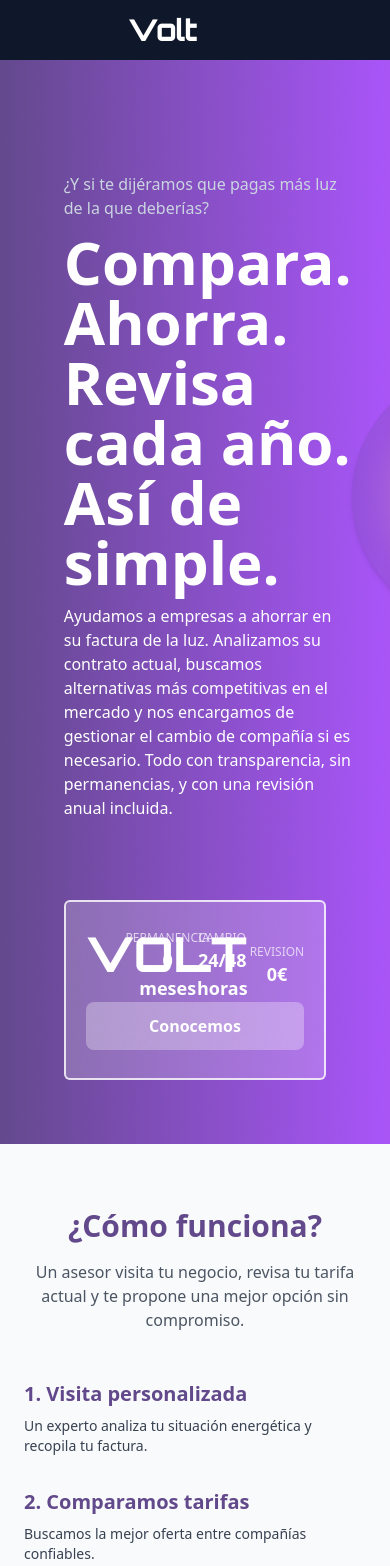
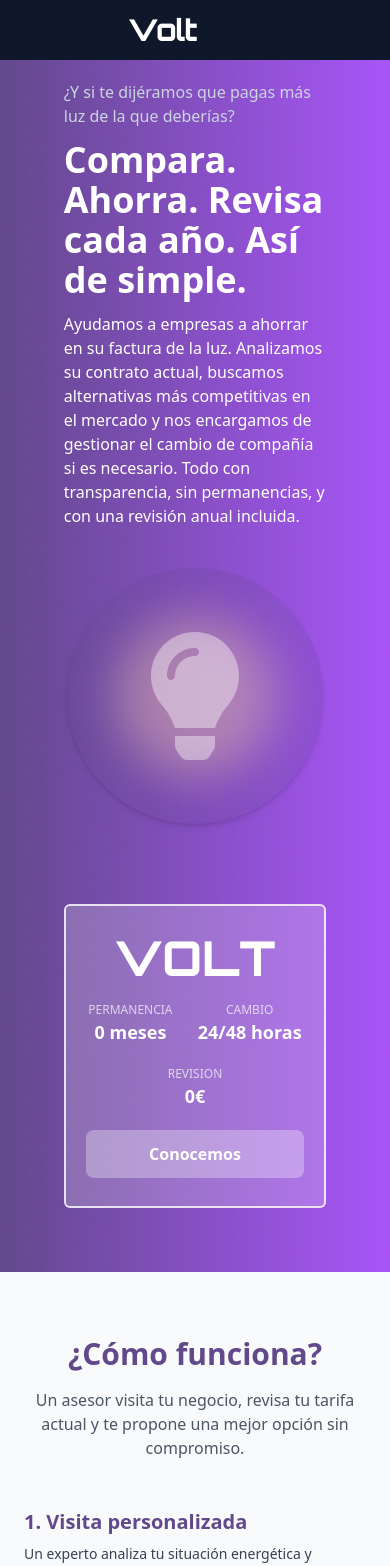
Before and after one commit to probablynotannie/volt, a React (Vite) app: page / in a window 390 px wide. Shown: the top 1566 px of the page. Built offline with nearby package versions, Linux system fonts and the light colour scheme.

Commit message:
arreglado version movil landingpage

```diff
--- a/src/componentes/Landing.jsx
+++ b/src/componentes/Landing.jsx
@@ -23,7 +23,7 @@
           </div>
         </section>
         <section
-          className="relative group bg-gradient-to-r from-primary via-purple-500 to-pink-500 animate-gradient-x pt-28 pb-16 p-5 gap-20 flex justify-between flex-col items-center overflow-hidden"
+          className="relative group bg-gradient-to-r from-primary via-purple-500 to-pink-500 animate-gradient-x lg:pt-28 pb-16 p-5 gap-20 flex justify-between flex-col items-center overflow-hidden"
           onMouseMove={(e) => {
             const rect = e.currentTarget.getBoundingClientRect();
             setMousePos({ x: e.clientX - rect.left, y: e.clientY - rect.top });
@@ -50,12 +50,12 @@
             />
           )}
 
-          <div className="w-3/4 flex cursor-default">
+          <div className="w-3/4 lg:flex cursor-default">
             <div className="flex justify-start text-start flex-col space-y-3">
               <span className="text-slate-300">
                 ¿Y si te dijéramos que pagas más luz de la que deberías?
               </span>
-              <h1 className="text-6xl text-white font-bold">
+              <h1 className="text-4xl lg:text-6xl text-white font-bold">
                 Compara. Ahorra. Revisa cada año. Así de simple.
               </h1>
 
@@ -67,7 +67,7 @@
                 permanencias, y con una revisión anual incluida.
               </p>
             </div>
-            <div className="flex justify-end items-center w-full">
+            <div className="flex justify-center lg:justify-end items-center w-full mt-10 lg:m-0">
               <div
                 className="relative w-64 h-64 rounded-full bg-primary/20 flex items-center justify-center
                        group cursor-pointer shadow-md hover:shadow-lg transition-shadow duration-300  transform"
@@ -80,9 +80,9 @@
               </div>
             </div>
           </div>
-          <div className="bg-white/20 w-3/4 p-5 py-7 rounded-md border-2 border-white/80 grid grid-cols-4 lg:grid-cols-5">
+          <div className="bg-white/20 w-3/4 p-5 py-7 rounded-md border-2 border-white/80 flex justify-around flex-wrap gap-5">
             <h2
-              className="text-5xl font-extrabold hover:drop-shadow-[0_0_10px_white] hover:cursor-default transition duration-300 text-white"
+              className="w-full lg:w-fit text-center text-5xl font-extrabold hover:drop-shadow-[0_0_10px_white] hover:cursor-default transition duration-300 text-white"
               style={{ fontFamily: "Orbitron, sans-serif" }}
             >
               VOLT
@@ -111,7 +111,7 @@
                 0€
               </p>
             </div>
-            <button className="col-span-4 lg:col-span-1 bg-white/30 hover:bg-white/40 transition duration-300 p-3 w-full text-white rounded-lg font-extrabold">
+            <button className="bg-white/30 hover:bg-white/40 transition duration-300 w-full lg:w-[200px] p-3 text-white rounded-lg font-extrabold">
               Conocemos
             </button>
           </div>
```
